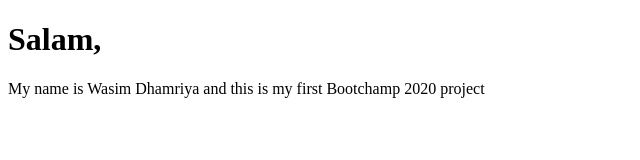
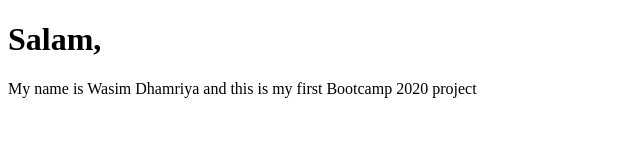
Before and after one commit to wasimdhamriya/bootcamp2020-assignment1, a plain HTML site: page index.html in a window 1280 px wide. Shown: the full height of the page, 0-640 px from the left. Drawn offline with Linux system fonts and the light colour scheme.

Commit message:
Update index.html

```diff
--- a/index.html
+++ b/index.html
@@ -1,10 +1,10 @@
 <!DOCTYPE html>
 <html>
 <head>
-<title>BOOTCHAMP 2020 PROJECT</title>
+<title>BOOTCAMP 2020 PROJECT</title>
 </head>
 <body>
 <h1>Salam,</h1>
-<p>My name is Wasim Dhamriya and this is my first Bootchamp 2020 project</p>
+<p>My name is Wasim Dhamriya and this is my first Bootcamp 2020 project</p>
 </body>
 </html>
```
